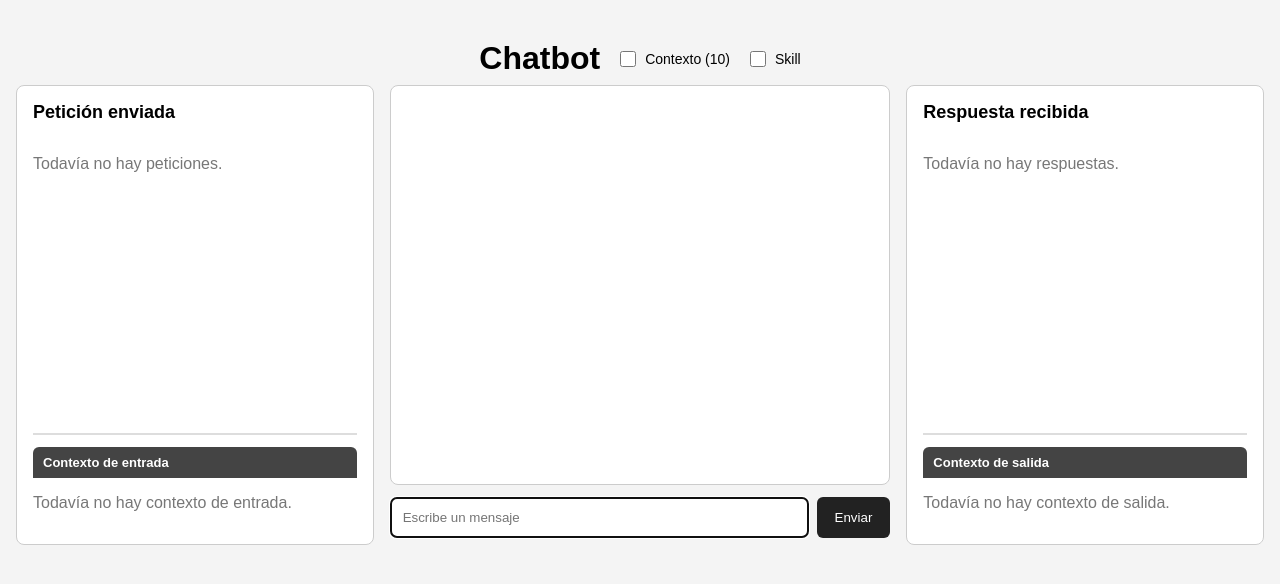
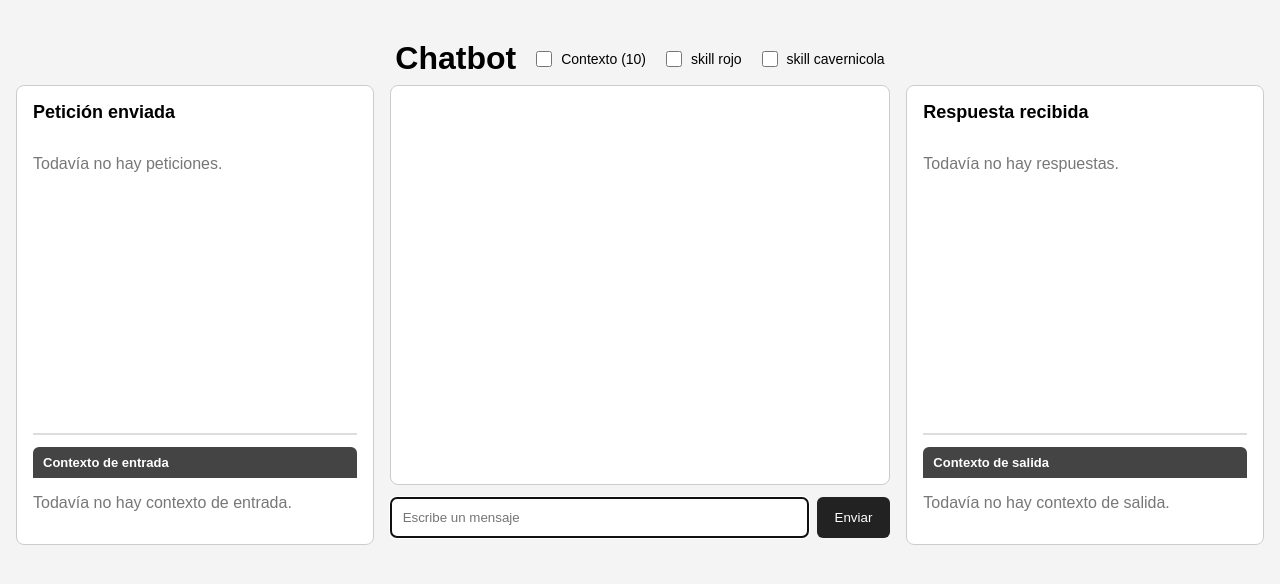
Before and after one commit to jpecinagithub/CHATBOT-BASICO, a React (Vite) app: page / in a window 1280 px wide. Shown: the top 584 px of the page. Built offline with nearby package versions, Linux system fonts and the light colour scheme.

Commit message:
Checkbox 'skill cavernicola' + label 'skill rojo'
- Nuevo checkbox 'skill cavernicola': al activarlo se añade una
  instrucción de sistema y el modelo responde solo con monosílabos
- El label del checkbox de color pasa a llamarse 'skill rojo'

```diff
--- a/src/App.jsx
+++ b/src/App.jsx
@@ -56,6 +56,13 @@ export default function App() {
       return false
     }
   })
+  const [useCaveman, setUseCaveman] = useState(() => {
+    try {
+      return localStorage.getItem('cb_useCaveman') === '1'
+    } catch {
+      return false
+    }
+  })
 
   const lastRequest = requests.length > 0 ? requests[requests.length - 1] : null
   const lastResponse = responses.length > 0 ? responses[responses.length - 1] : null
@@ -85,6 +92,16 @@ export default function App() {
     }
   }
 
+  function toggleCaveman(event) {
+    const checked = event.target.checked
+    setUseCaveman(checked)
+    try {
+      localStorage.setItem('cb_useCaveman', checked ? '1' : '0')
+    } catch {
+      /* sin almacenamiento disponible */
+    }
+  }
+
   async function sendMessage(event) {
     event.preventDefault()
     if (!text.trim() || loading) return
@@ -92,12 +109,30 @@ export default function App() {
     const question = text.trim()
     const id = Date.now()
     const userMessage = { role: 'user', content: question }
+    // Skills que modifican lo enviado al modelo.
+    const skillMessages = []
+    if (useCaveman) {
+      skillMessages.push({
+        role: 'system',
+        content:
+          'Responde únicamente con monosílabos en español: todas las palabras de tu respuesta deben tener una sola sílaba.',
+      })
+    }
     // Con contexto activado se envían los últimos 10 mensajes (pregunta incluida);
-    // si no, solo la pregunta actual.
-    const promptToSend = useContext ? [...messages, userMessage].slice(-10) : question
+    // si no, solo la pregunta actual (más las skills activas).
+    let promptToSend
+    let args
+    if (useContext || skillMessages.length > 0) {
+      const history = useContext ? [...messages, userMessage].slice(-10) : [userMessage]
+      promptToSend = [...skillMessages, ...history]
+      args = { messages: promptToSend }
+    } else {
+      promptToSend = question
+      args = { prompt: question }
+    }
     const requestData = {
       method: 'puter.ai.chat',
-      arguments: useContext ? { messages: promptToSend } : { prompt: question },
+      arguments: args,
     }
 
     setText('')
@@ -147,7 +182,14 @@ export default function App() {
           title="Si está activado, las respuestas del bot se muestran en rojo"
         >
           <input type="checkbox" checked={useSkill} onChange={toggleSkill} />
-          Skill
+          skill rojo
+        </label>
+        <label
+          className="header-toggle"
+          title="Si está activado, el modelo responde solo con monosílabos"
+        >
+          <input type="checkbox" checked={useCaveman} onChange={toggleCaveman} />
+          skill cavernicola
         </label>
       </header>
 
```
